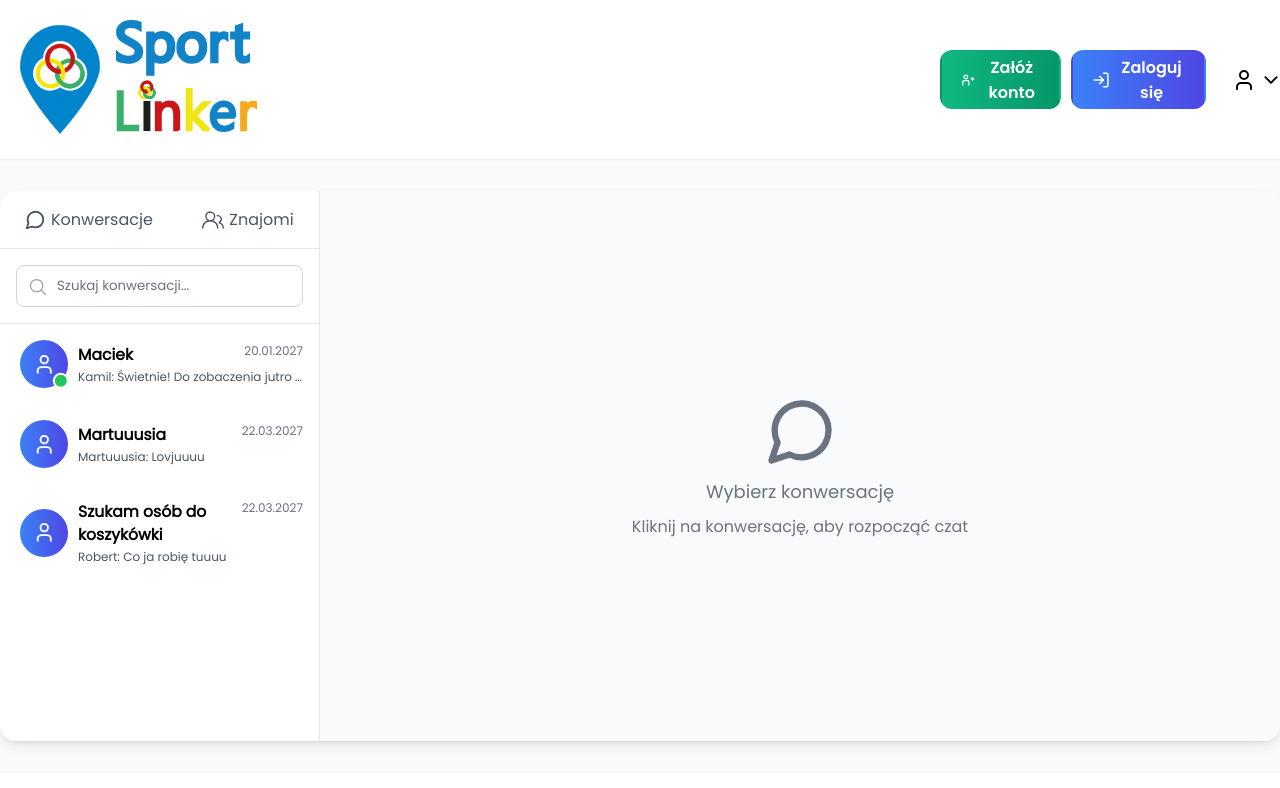
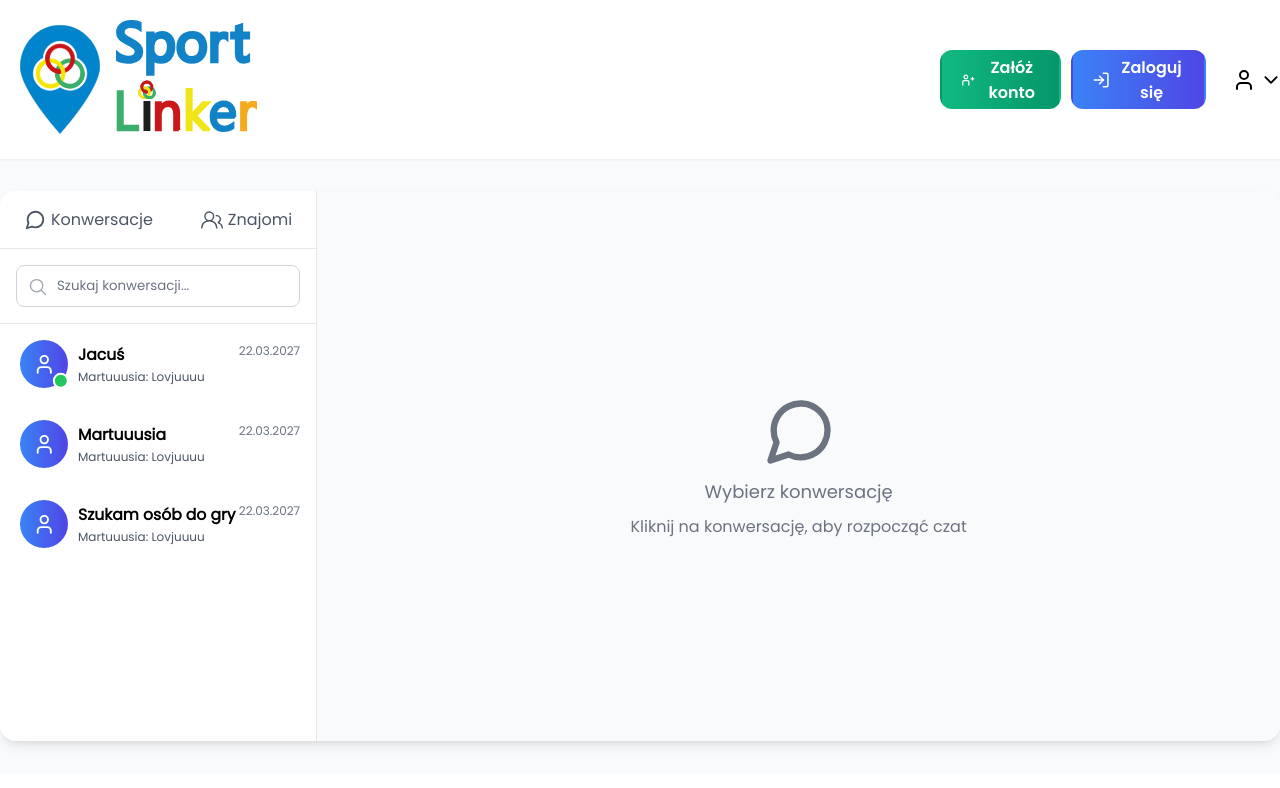
Before and after one commit to Michuxx/SportLinker, a React (Vite) app in the folder SportLinkerFrontend/: page /messages in a window 1280 px wide. Shown: the top 788 px of the page. Built offline with nearby package versions, Linux system fonts and the light colour scheme.

Commit message:
Adjusted conversation json and little refactored conversation

```diff
--- a/SportLinkerFrontend/src/components/messagesSection/MessagesSection.jsx
+++ b/SportLinkerFrontend/src/components/messagesSection/MessagesSection.jsx
@@ -8,23 +8,24 @@ const MessagesSection = () => {
   const [chatPeople, setChatPeople] = useState({
     conversations: [
       {
-        id: 1,
-        type: "private",
-        name: "Maciek",
-        isOnline: true,
-        lastTimeOnline: "2024-03-22T18:00",
-        lastMessage: {
-          name: "Kamil",
-          text: "Świetnie! Do zobaczenia jutro kolego",
-          time: "2027-01-20T18:00",
-        },
-      },
-      {
         id: 2,
         type: "private",
-        name: "Martuuusia",
-        isOnline: false,
-        lastTimeOnline: "2024-03-22T18:00",
+        name: "Jacuś",
+        isOnline: true,
+        participants: [
+          {
+            id: 13,
+            name: "Jacuś",
+            isOnline: true,
+            lastTimeOnline: "2024-03-22T18:00",
+          },
+          {
+            id: 19,
+            name: "Kamil",
+            isOnline: true,
+            lastTimeOnline: "2024-03-22T18:00",
+          },
+        ],
         lastMessage: {
           name: "Martuuusia",
           text: "Lovjuuuu",
@@ -33,13 +34,63 @@ const MessagesSection = () => {
       },
       {
         id: 3,
+        type: "private",
+        name: "Martuuusia",
+        isOnline: false,
+        participants: [
+          {
+            id: 1,
+            name: "Martuuusia",
+            isOnline: false,
+            lastTimeOnline: "2024-03-22T18:00",
+          },
+          {
+            id: 19,
+            name: "Kamil",
+            isOnline: true,
+            lastTimeOnline: "2024-03-22T18:00",
+          },
+        ],
+        lastMessage: {
+          name: "Martuuusia",
+          text: "Lovjuuuu",
+          time: "2027-03-22T18:00",
+        },
+      },
+      {
+        id: 7,
         type: "group",
-        name: "Szukam osób do koszykówki",
-        isOnline: false,
-        lastTimeOnline: "2024-03-22T18:00",
+        name: "Szukam osób do gry",
+        isOnline: null,
+        participants: [
+          {
+            id: 1,
+            name: "Martuuusia",
+            isOnline: false,
+            lastTimeOnline: "2024-03-22T18:00",
+          },
+          {
+            id: 90,
+            name: "Jacuś",
+            isOnline: true,
+            lastTimeOnline: "2024-03-22T18:00",
+          },
+          {
+            id: 199,
+            name: "Adam",
+            isOnline: true,
+            lastTimeOnline: "2024-03-22T18:00",
+          },
+          {
+            id: 19,
+            name: "Kamil",
+            isOnline: true,
+            lastTimeOnline: "2024-03-22T18:00",
+          },
+        ],
         lastMessage: {
-          name: "Robert",
-          text: "Co ja robię tuuuu",
+          name: "Martuuusia",
+          text: "Lovjuuuu",
           time: "2027-03-22T18:00",
         },
       },
@@ -47,18 +98,21 @@ const MessagesSection = () => {
     friends: [
       {
         id: 2,
+        userId: 1,
         name: "Martuuusia",
         isOnline: false,
         lastTimeOnline: "2024-03-22T18:00",
       },
       {
         id: 3,
+        userId: 86,
         name: "Lolek",
         isOnline: true,
         lastTimeOnline: "2026-03-22T18:00",
       },
       {
         id: 9,
+        userId: 45,
         name: "Piotr Zieliński",
         isOnline: false,
         lastTimeOnline: "2026-02-25T18:00",
--- a/SportLinkerFrontend/src/components/messagesSection/conversation/Conversation.jsx
+++ b/SportLinkerFrontend/src/components/messagesSection/conversation/Conversation.jsx
@@ -7,27 +7,27 @@ import ConversationChatBar from "./ConversationChatBar";
 
 const Conversation = ({ chatUser }) => {
   const [messages, setMessages] = useState([
-    // {
-    //   id: "msg_1", // Unikalne ID (niezbędne dla atrybutu "key" przy mapowaniu w React)
-    //   senderName: "Jan Kowalski",
-    //   text: "Cześć! Powiedz mi, jak działa to middleware?",
-    //   timestamp: "2026-02-26T10:15:00.000Z", // Format ISO jest najłatwiejszy do parsowania
-    //   isOwnMessage: true,
-    // },
-    // {
-    //   id: "msg_2",
-    //   senderName: "Kamil",
-    //   text: "Cześć, Jan! Middleware to warstwy, przez które przechodzi żądanie HTTP, zanim dotrze do endpointu.",
-    //   timestamp: "2026-02-26T10:16:30.000Z",
-    //   isOwnMessage: false,
-    // },
-    // {
-    //   id: "msg_3",
-    //   senderName: "Jan Kowalski",
-    //   text: "A jak to wygląda w .NETcie?",
-    //   timestamp: "2026-02-26T10:17:48.000Z",
-    //   isOwnMessage: true,
-    // },
+    {
+      id: "msg_1", // Unikalne ID (niezbędne dla atrybutu "key" przy mapowaniu w React)
+      senderName: "Jan Kowalski",
+      text: "Cześć! Powiedz mi, jak działa to middleware?",
+      timestamp: "2026-02-26T10:15:00.000Z", // Format ISO jest najłatwiejszy do parsowania
+      isOwnMessage: true,
+    },
+    {
+      id: "msg_2",
+      senderName: "Kamil",
+      text: "Cześć, Jan! Middleware to warstwy, przez które przechodzi żądanie HTTP, zanim dotrze do endpointu.",
+      timestamp: "2026-02-26T10:16:30.000Z",
+      isOwnMessage: false,
+    },
+    {
+      id: "msg_3",
+      senderName: "Jan Kowalski",
+      text: "A jak to wygląda w .NETcie?",
+      timestamp: "2026-02-26T10:17:48.000Z",
+      isOwnMessage: true,
+    },
   ]);
   return (
     <div className="conversation-wrapper">
```
